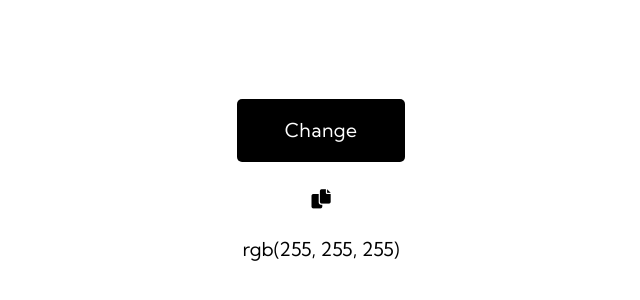
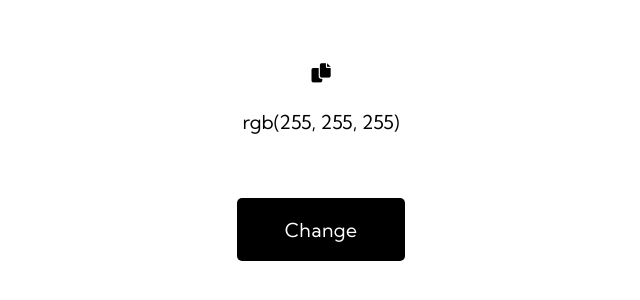
Before and after one commit to AxinitM/ICodeThis-Background-Changer, a plain HTML site: page index.html in a window 1280 px wide. Shown: the part 244-544 px from the top of the page, without its empty margins (319-959 px from the left). Drawn offline with Linux system fonts and the light colour scheme.

Commit message:
Update index.html

```diff
--- a/index.html
+++ b/index.html
@@ -19,11 +19,12 @@
 
     <link href="styles.css" rel="stylesheet">
   </head>
-  <!-- Change background button  -->
+
   <body>
-    <button id="change" class="change-btn" aria-label="Change background color">
+    <!-- Change background button  old.pos -->
+<!--     <button id="change" class="change-btn" aria-label="Change background color">
       Change
-    </button>
+    </button> -->
 
     <!-- Copy icon -->
 
@@ -41,6 +42,11 @@
       rgb(255, 255, 255)
     </p>
 
+ <!-- Change background button  / new pos-->
+<button id="change" class="change-btn" aria-label="Change background color">
+      Change
+    </button>
+
     <script src="script.js"></script>
 
 
```
